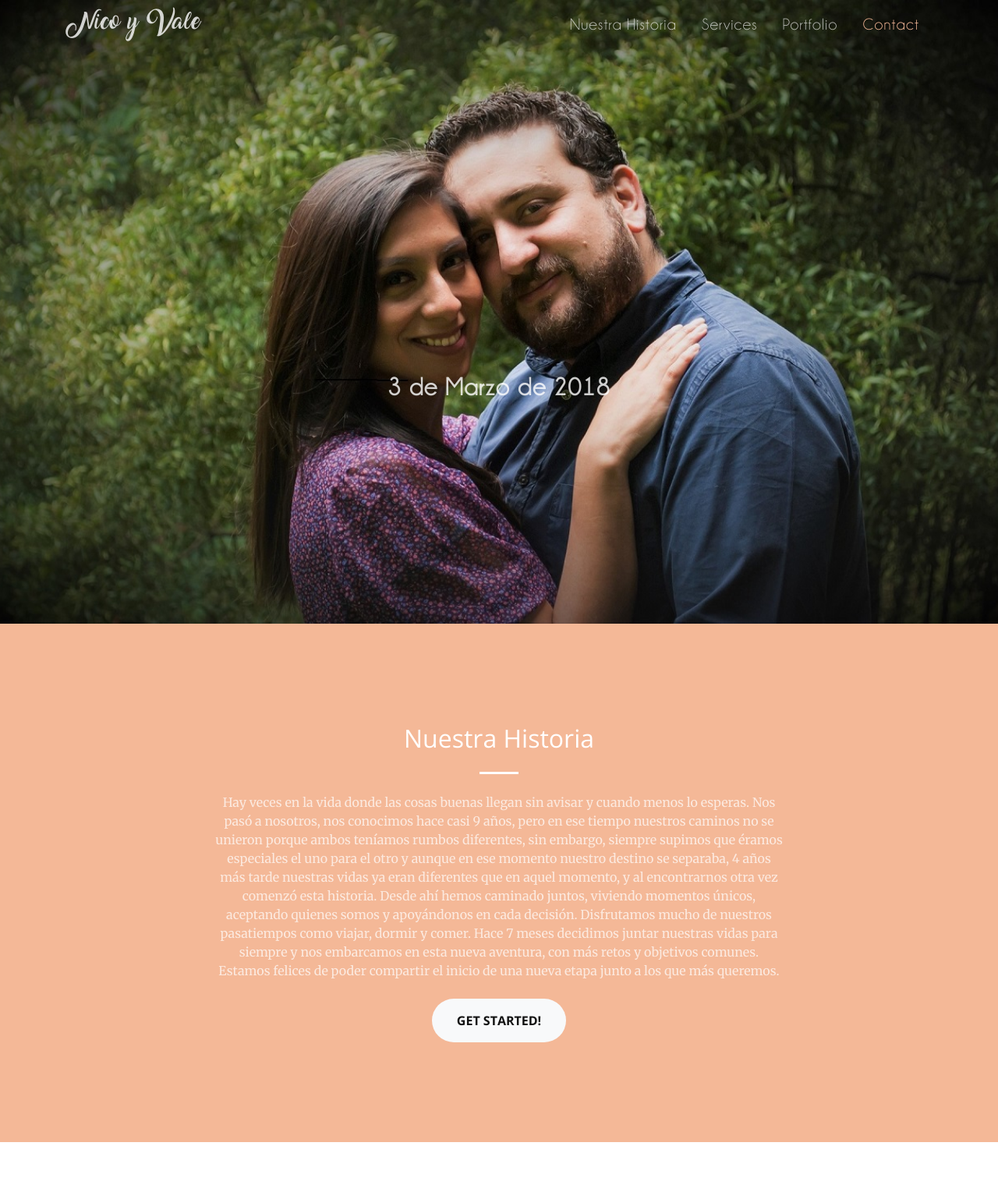
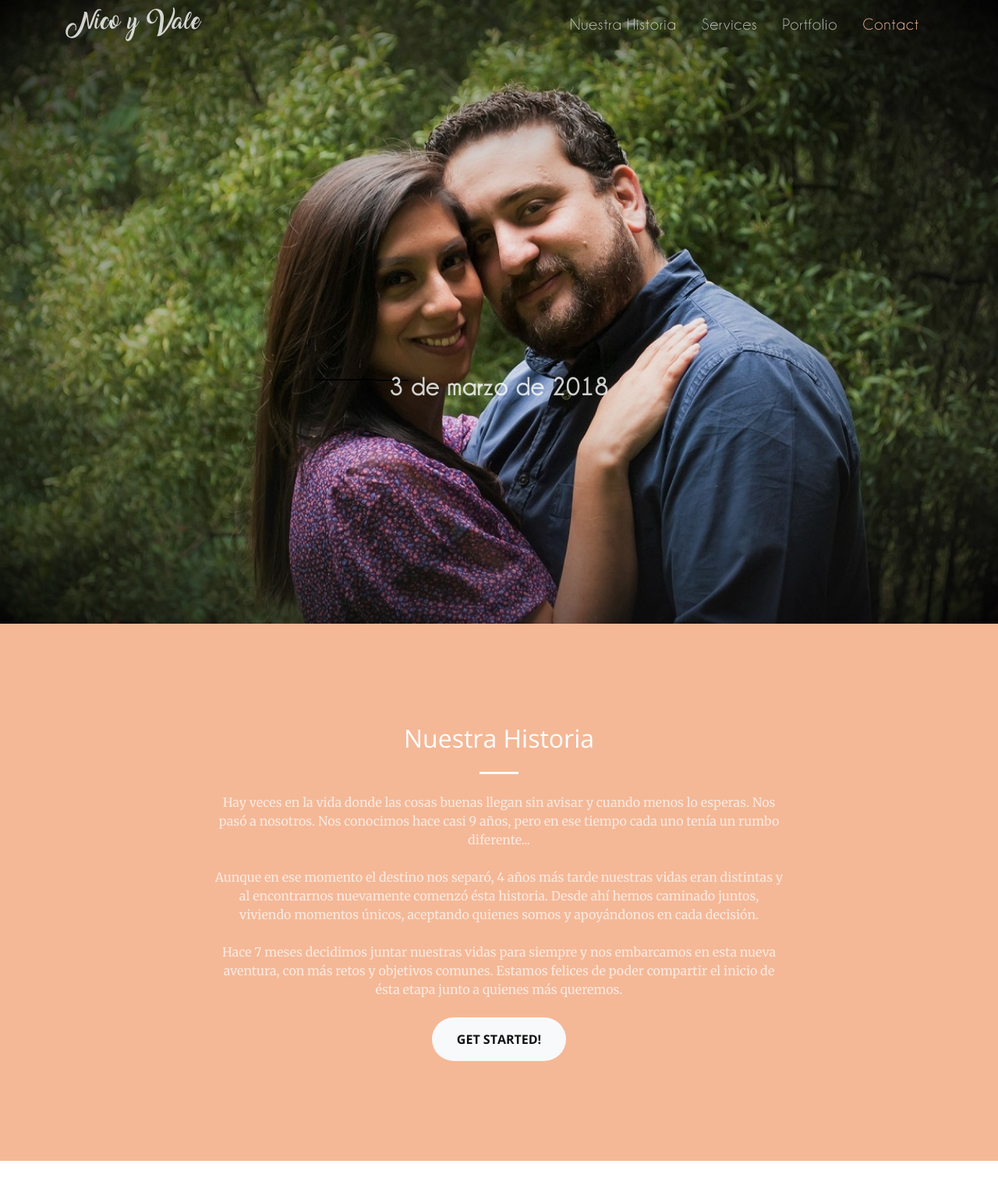
Before and after one commit to alejandromesias/celebrar_py, a Django app: page /nicoyvale/ in a window 1280 px wide. Shown: the top 1529 px of the page at 78% size. Run offline with Django 3.2, Linux system fonts and the light colour scheme; some libraries are stand-ins or nearby versions.

Commit message:
edicion de la historia

```diff
--- a/nicoyvaleapp/views.py
+++ b/nicoyvaleapp/views.py
@@ -4,11 +4,17 @@ from django.http import HttpResponse
 # Create your views here.
 
 def home(request):
-    return render(request, 'nicoyvaleapp/nyv_home.html')
+    marquesina = "3 de marzo de 2018"
+    historia_parr1 = "Hay veces en la vida donde las cosas buenas llegan sin avisar y cuando menos lo esperas. Nos pasó a nosotros. Nos conocimos hace casi 9 años, pero en ese tiempo cada uno tenía un rumbo diferente... "
+    historia_parr2 = "Aunque en ese momento el destino nos separó, 4 años más tarde nuestras vidas eran distintas y al encontrarnos nuevamente comenzó ésta historia. Desde ahí hemos caminado juntos, viviendo momentos únicos, aceptando quienes somos y apoyándonos en cada decisión."
+    historia_parr3 = "Hace 7 meses decidimos juntar nuestras vidas para siempre y nos embarcamos en esta nueva aventura, con más retos y objetivos comunes. Estamos felices de poder compartir el inicio de ésta etapa junto a quienes más queremos."
+
+    context_dic = {'marquesina': marquesina,
+                'historia_parr1': historia_parr1,
+                'historia_parr2': historia_parr2,
+                'historia_parr3': historia_parr3,}
+    return render(request, 'nicoyvaleapp/nyv_home.html', context = context_dic)
 
 def index(request):
     text = {'inserted_text': "hola texto insertadoss"}
     return render(request, 'nicoyvaleapp/index.html', context = text)
-
-def intro(request):
-    return render(request, 'celebrar/celebrar_home.html',)
--- a/templates/nicoyvaleapp/nyv_home.html
+++ b/templates/nicoyvaleapp/nyv_home.html
@@ -9,7 +9,7 @@
     <meta name="description" content="">
     <meta name="author" content="">
 
-    <title>Creative - Start Bootstrap Theme</title>
+    <title>Nico y Vale</title>
 
     <!-- Bootstrap core CSS -->
     <link href="{% static "nicoyvale/vendor/bootstrap/css/bootstrap.min.css" %}" rel="stylesheet">
@@ -75,7 +75,7 @@
         <div class="col-8 mx-auto">
           <p class="marquesina mb-0">
             <br><br><br><br>
-            3 de Marzo de 2018
+            {{marquesina}}
           </p>
         </div>
 
@@ -90,13 +90,9 @@
             <h2 class="section-heading text-white">Nuestra Historia</h2>
             <hr class="light my-4">
             <p class="text-faded mb-4">
-              Hay veces en la vida donde las cosas buenas llegan sin avisar y cuando menos lo esperas.
-Nos pasó a nosotros, nos conocimos hace casi 9 años, pero en ese tiempo nuestros caminos no se unieron porque ambos teníamos rumbos diferentes, sin embargo, siempre supimos que éramos especiales el uno para el otro y aunque en ese momento nuestro destino se separaba, 4 años más tarde nuestras vidas ya eran diferentes que en aquel momento, y al encontrarnos otra vez comenzó esta historia.
-Desde ahí hemos caminado juntos, viviendo momentos únicos, aceptando quienes somos y apoyándonos en cada decisión.
-Disfrutamos mucho de nuestros pasatiempos como viajar, dormir y comer.
-Hace 7 meses decidimos juntar nuestras vidas para siempre y nos embarcamos en esta nueva aventura, con más retos y objetivos comunes.
-Estamos felices de poder compartir el inicio de una nueva etapa junto a los que más queremos.
-
+              {{historia_parr1}}<br><br>
+              {{historia_parr2}}<br><br>
+              {{historia_parr3}}
             </p>
             <a class="btn btn-light btn-xl js-scroll-trigger" href="#services">Get Started!</a>
           </div>
```
